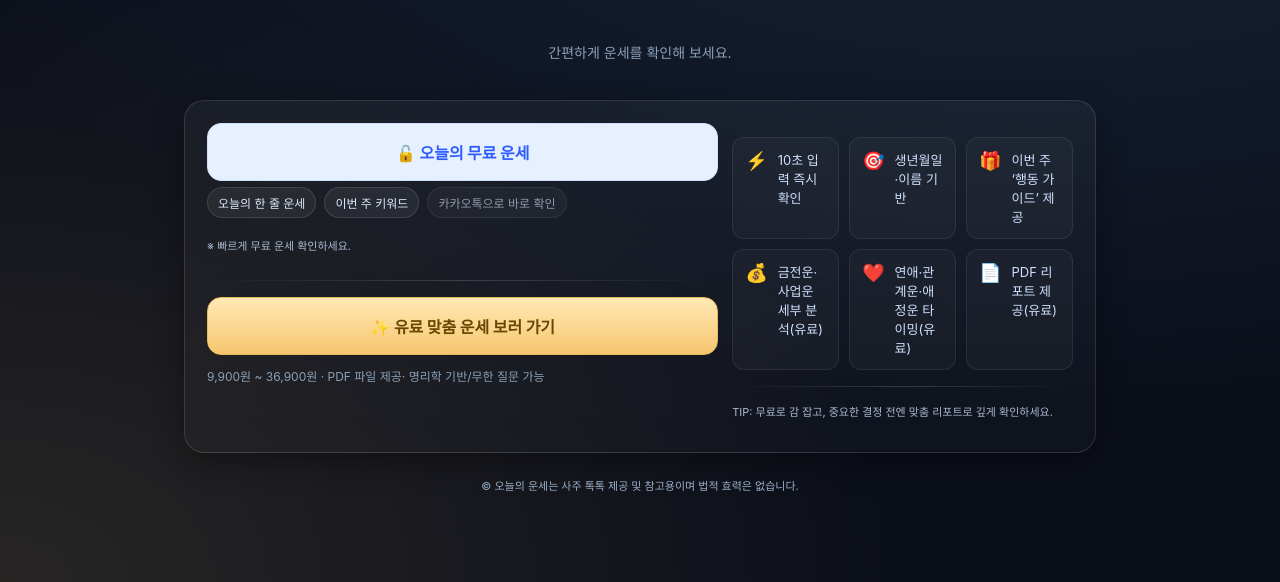
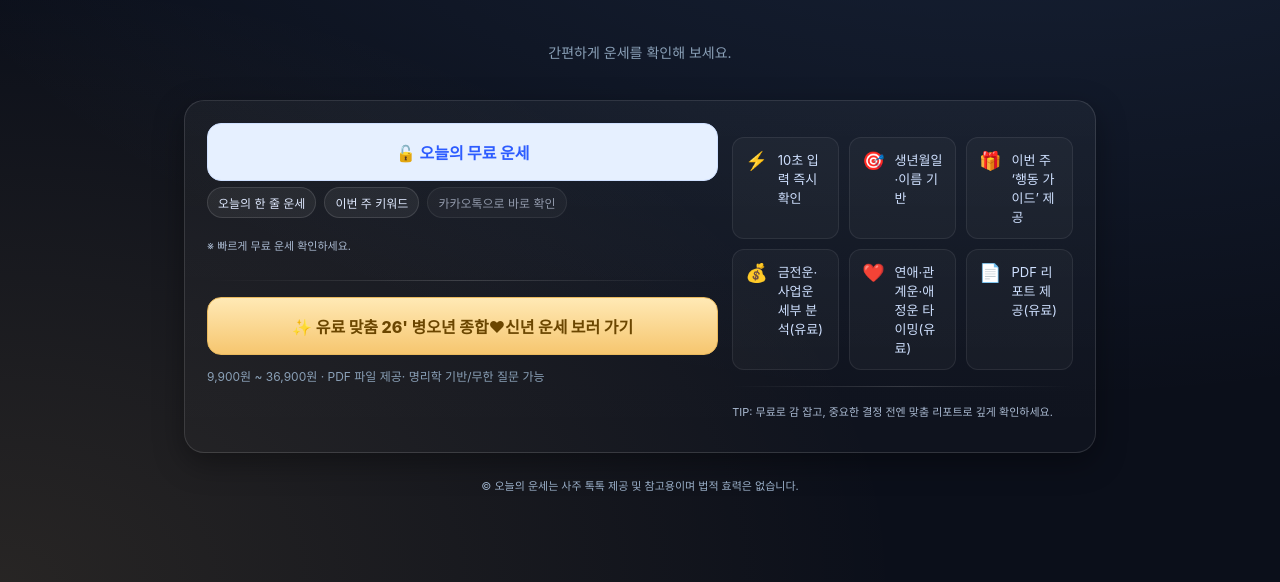
Before and after one commit to xognsm99/saju-landing, a plain HTML site: page index.html in a window 1280 px wide. Shown: the part 218-800 px from the top of the page. Drawn offline with Linux system fonts and the light colour scheme.

Commit message:
Update index.html
텍스트 수정 및 링크 주소 수정
연애운-> 병오년 신년 운세

```diff
--- a/index.html
+++ b/index.html
@@ -79,8 +79,8 @@
           <p class="tiny">※ 빠르게 무료 운세 확인하세요.</p>
         </div>
         <div class="divider"></div>
-        <a class="btn btn-paid" href="https://events-news.com/MjkzMw" id="paid-link" data-qa="paid-link" target="_blank" rel="noopener">
-          <span>✨ <span class="kicker">유료 맞춤 운세 보러 가기</span>
+        <a class="btn btn-paid" href="https://events-news.com/NTU2NA" id="paid-link" data-qa="paid-link" target="_blank" rel="noopener">
+          <span>✨ <span class="kicker">유료 맞춤 26' 병오년 종합♥신년 운세 보러 가기</span>
         </a>
 
         <p class="muted">9,900원 ~ 36,900원 · PDF 파일 제공· 명리학 기반/무한 질문 가능</p>
```
